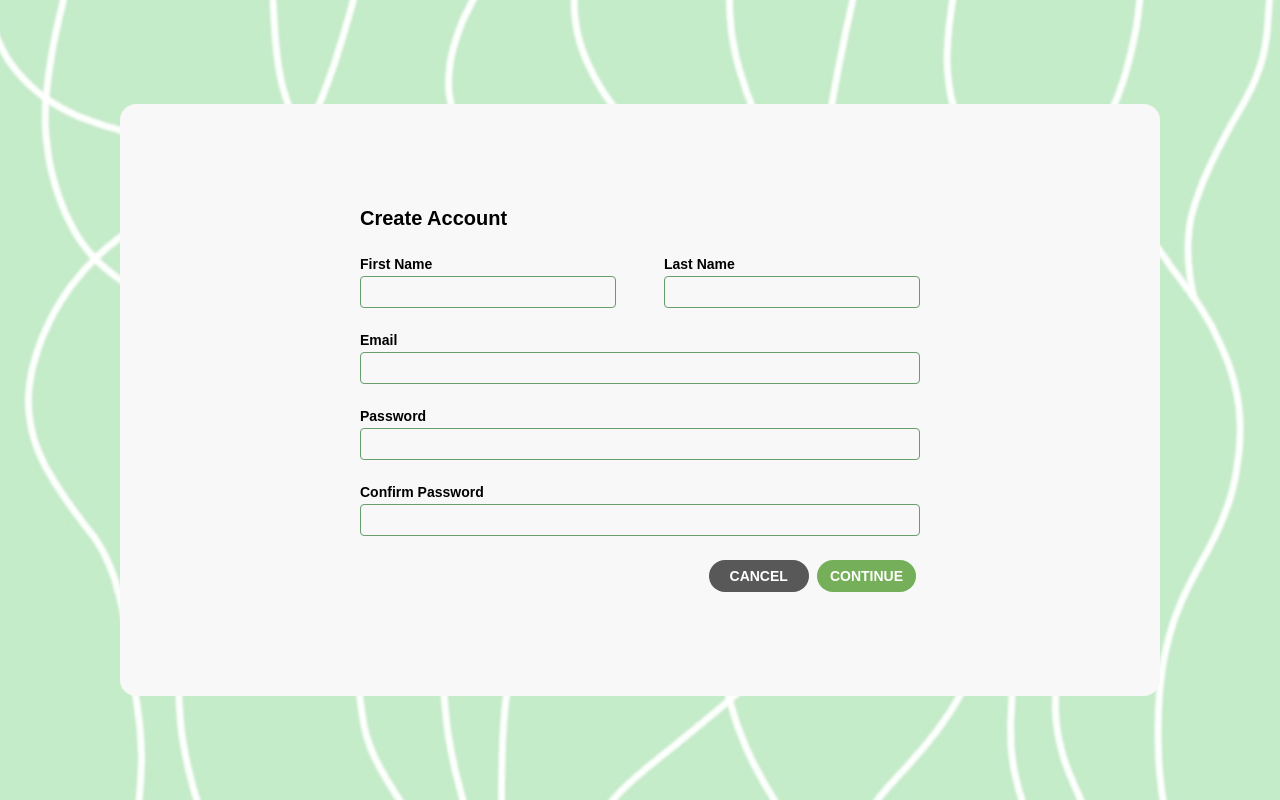
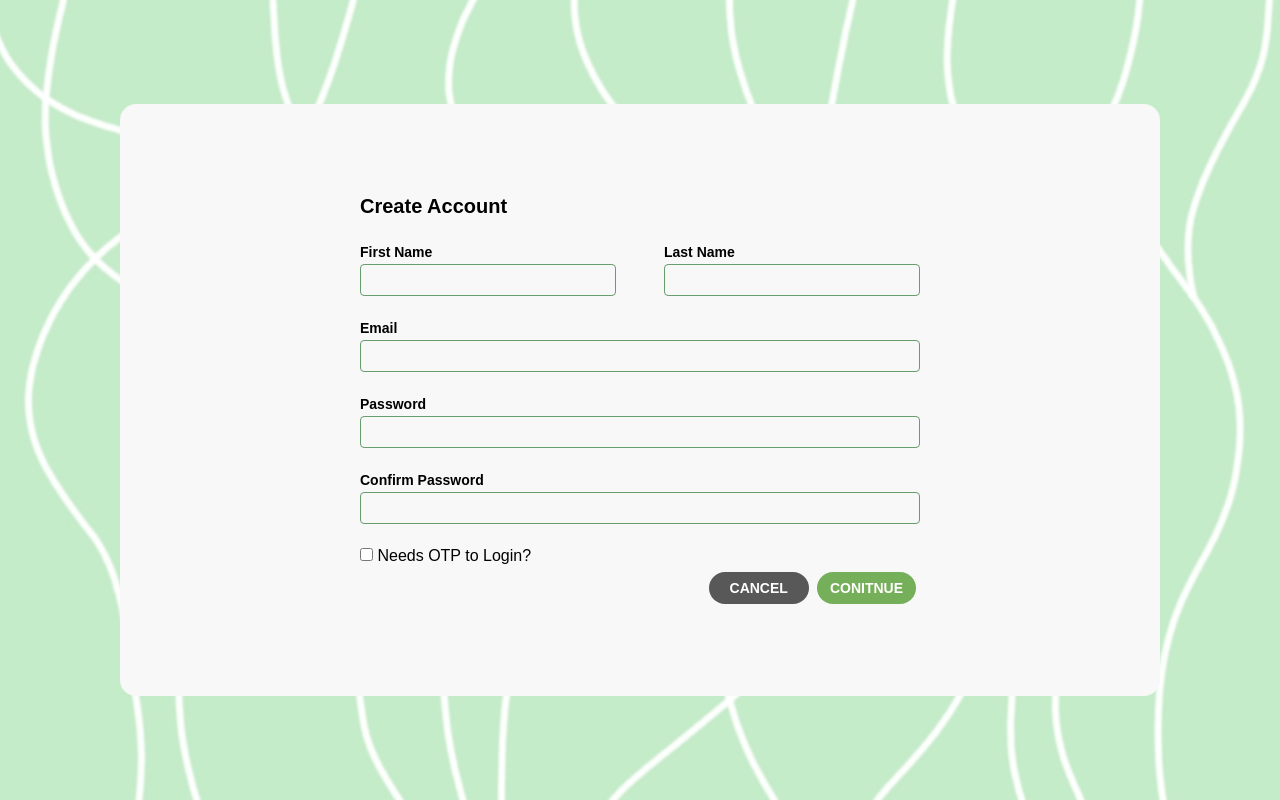
Before and after one commit to kiefferdy/ga-payroll-system, a Nuxt app: page /create-account in a window 1280 px wide. Built offline with nearby package versions, Linux system fonts and the light colour scheme; no server answers.

Commit message:
Update create-account.vue

```diff
--- a/pages/create-account.vue
+++ b/pages/create-account.vue
@@ -23,9 +23,12 @@
          <label class="label-text text-black mt-4 font-bold">Confirm Password<br></label>
          <input type="password" class="input input-sm border-dark_green bg-primary_white rounded w-full">
       </div>
-      <div class="self-end mt-5">
-         <button class="btn btn-ghost rounded-full btn-sm bg-dark_gray text-white mr-1 px-5">Cancel</button>
-         <button class="btn btn-ghost rounded-full btn-sm bg-button_green text-white m-1">Continue</button>
+      <div class="mt-5">
+         <input type="checkbox"> Needs OTP to Login?
+      </div>
+      <div class="self-end">
+         <button class="btn btn-ghost rounded-full btn-sm bg-dark_gray text-white ml-10 mr-1 px-5">Cancel</button>
+         <button class="btn btn-ghost rounded-full btn-sm bg-button_green text-white m-1">Conitnue</button>
       </div>
    </div>
 </template>
```
